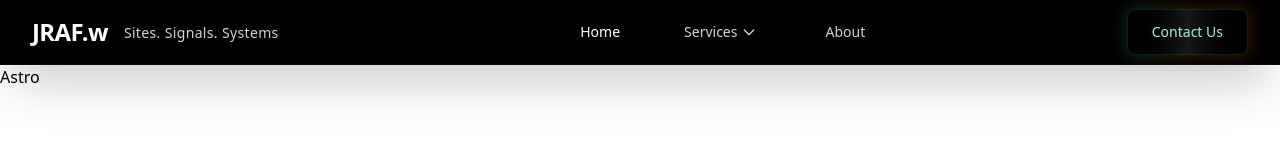
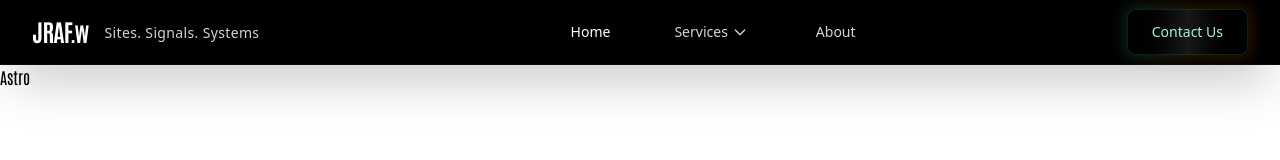
Before and after one commit to jrafcrzw/jraf-site, an Astro site: page / in a window 1280 px wide. Built offline with nearby package versions, Linux system fonts and the light colour scheme; Astro itself is replaced by a stand-in of ours.

Commit message:
feat(theme): add branded color tokens (banana, chocolate, forest) and custom fonts

```diff
--- a/src/pages/index.astro
+++ b/src/pages/index.astro
@@ -3,5 +3,5 @@ import BaseLayout from '../layouts/BaseLayout.astro';
 ---
 
 <BaseLayout>
-  <h1>Astro</h1>
+  <h1 class="font-heading">Astro</h1>
 </BaseLayout>
--- a/src/styles/global.css
+++ b/src/styles/global.css
@@ -1 +1,15 @@
+@import url('https://fonts.googleapis.com/css2?family=Antonio:wght@400;700&family=Inter:wght@400;500;700&display=swap');
 @import "tailwindcss";
+
+@theme {
+  /* Fonts */
+  --font-body: "Inter", sans-serif;
+  --font-heading: "Antonio", sans-serif;
+
+  /* Colors (Branded Naming) */
+  --color-off-white: #FAF9F6;
+  --color-off-black: #1A1A1A;
+  --color-forest: #1B4332;
+  --color-chocolate: #3C2415;
+  --color-banana: #FFE135;
+}
```
